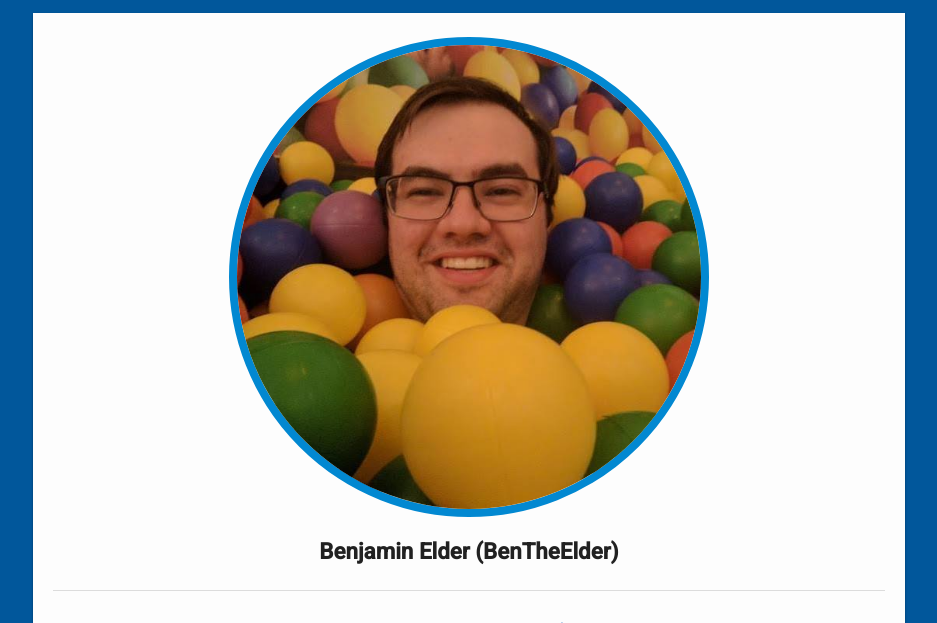
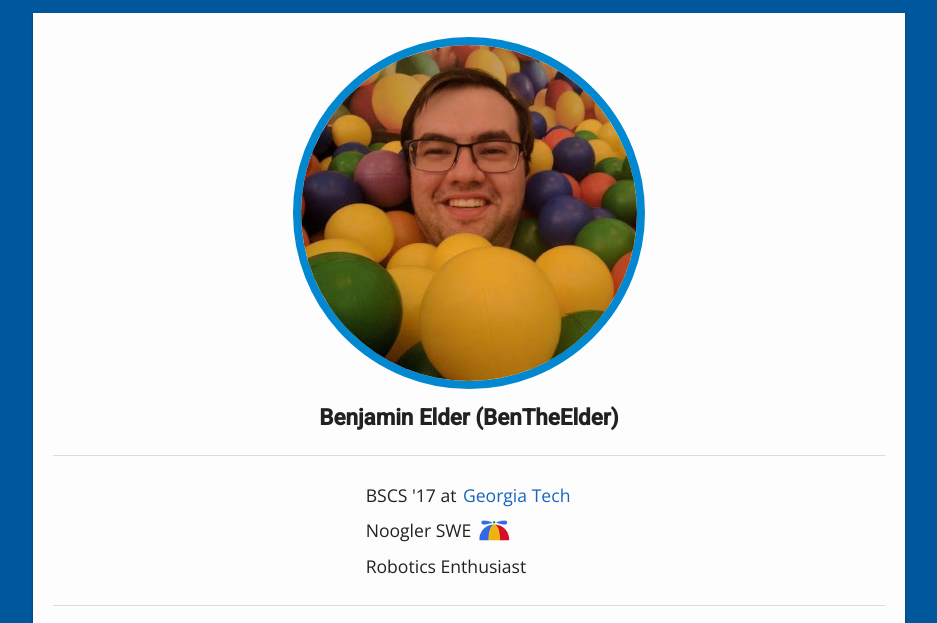
Before and after one commit to BenTheElder/old-site, a plain HTML site: page index.html in a window 1280 px wide. Shown: the part 103-726 px from the top of the page, without its empty margins (171-1108 px from the left). Drawn offline with nearby package versions, Linux system fonts and the light colour scheme.

Commit message:
reduce avatar max-width

```diff
--- a/index.html
+++ b/index.html
@@ -37,7 +37,7 @@
     </div>
   </div>
   <div class="tile centered-text">
-    <img src="/images/ben_avatar.jpg" style="width: 100%; max-width: 30em; height: auto; border-radius: 50%; border: .5em solid #0288D1; margin: 0.25em auto; margin-bottom: 0.5em; box-sizing: border-box;" title="Ben in one of the Google ball pits" />
+    <img src="/images/ben_avatar.jpg" style="width: 100%; max-width: 22em; height: auto; border-radius: 50%; border: .5em solid #0288D1; margin: 0.25em auto; margin-bottom: 0.1em; box-sizing: border-box;" title="Ben in one of the Google ball pits" />
     <p class="title">Benjamin Elder (BenTheElder)</p>
     <hr />
     <table style="margin: 0 auto;">
```
